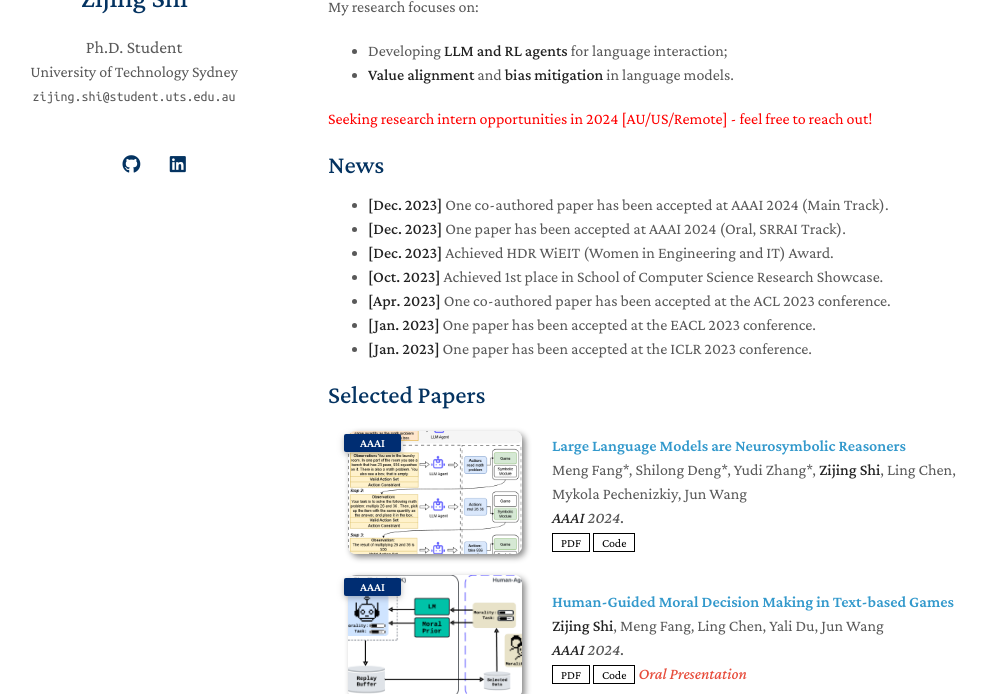
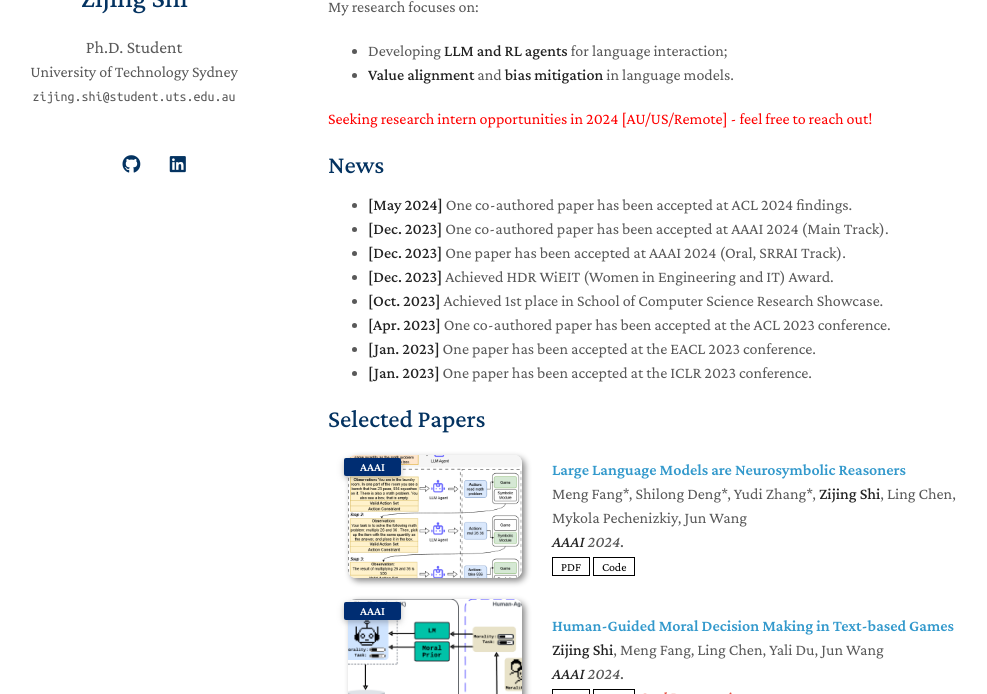
Before and after one commit to winni18/winni18.github.io, a Jekyll site: the page built from index.md, in a window 1280 px wide and 900 px high, cut to the strip 206-900 px from the top of the window. Shown: the whole strip, without its empty margins (142-1129 px from the left). Built offline with Jekyll 4.4.1, drawn with Linux system fonts in a browser that asks for light colours; nearby versions of some CDN libraries; a style sheet for code colours, icons or effects is not loaded; our own code applies the rules of GitHub Pages for plain Markdown files.

Commit message:
Update index.md

```diff
--- a/index.md
+++ b/index.md
@@ -17,6 +17,7 @@ My research focuses on:
 
 
 ## News
+- **[May 2024]** One co-authored paper has been accepted at ACL 2024 findings.
 - **[Dec. 2023]** One co-authored paper has been accepted at AAAI 2024 (Main Track).
 - **[Dec. 2023]** One paper has been accepted at AAAI 2024 (Oral, SRRAI Track).
 - **[Dec. 2023]** Achieved HDR WiEIT (Women in Engineering and IT) Award.
```
